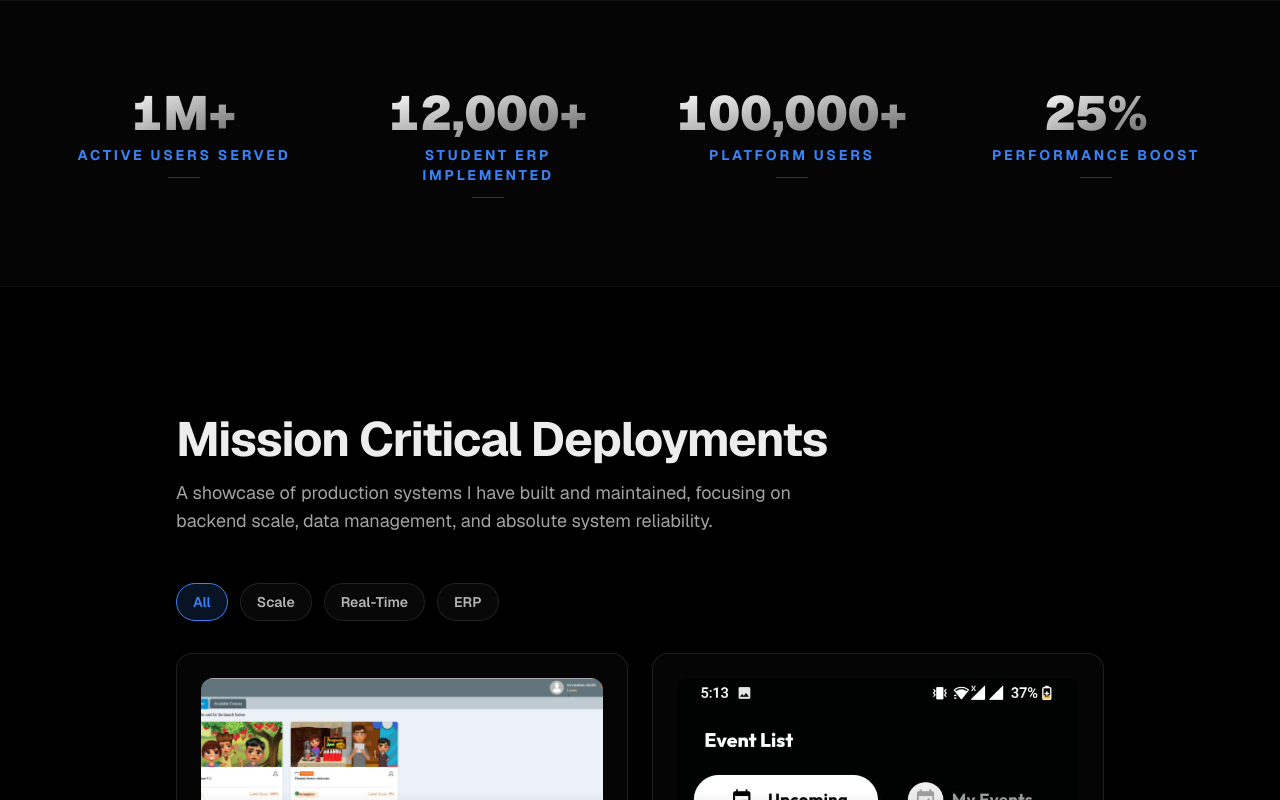
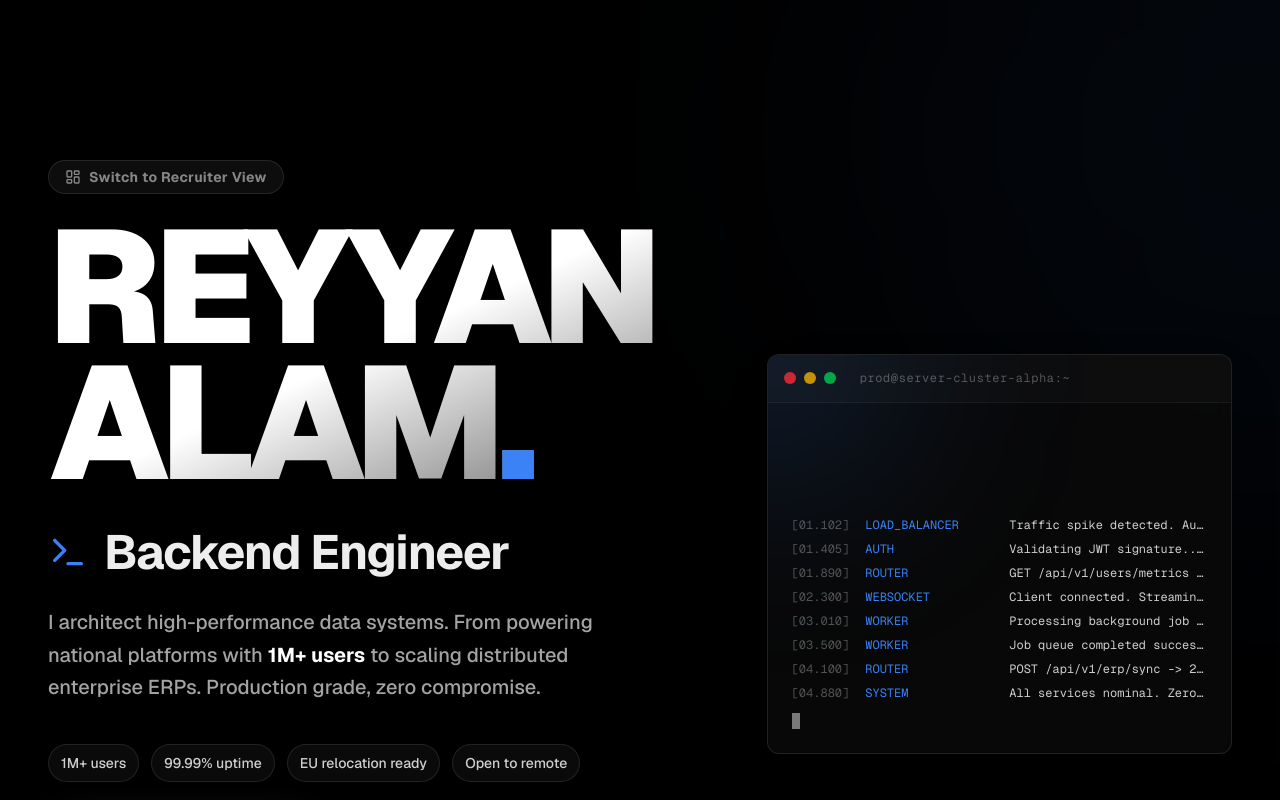
Before and after one commit to Reyyan31/portfolio, a Next.js app: page / in a window 1280 px wide. Shown: the top 800 px of the page. Built offline with nearby package versions, Linux system fonts and the light colour scheme.

Commit message:
add hero section

```diff
--- a/app/page.tsx
+++ b/app/page.tsx
@@ -13,7 +13,7 @@ export default function Home() {
 
   return (
     <main className="flex min-h-screen flex-col items-center">
-      {/* <Hero /> */}
+      <Hero />
       <MetricsStrip />
       <Projects />
       <Testimonials />
```
